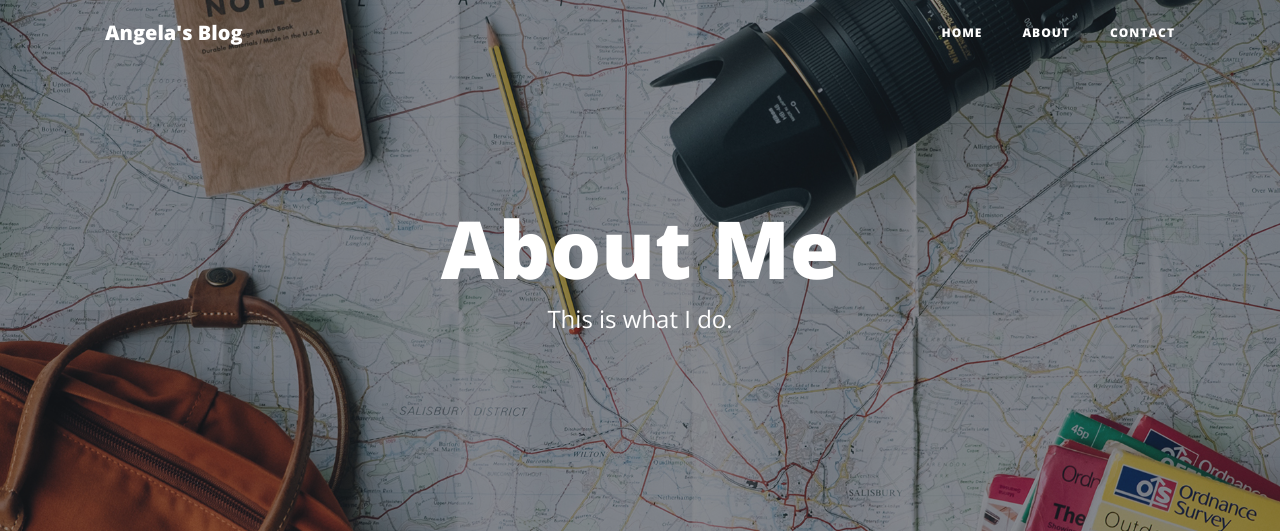
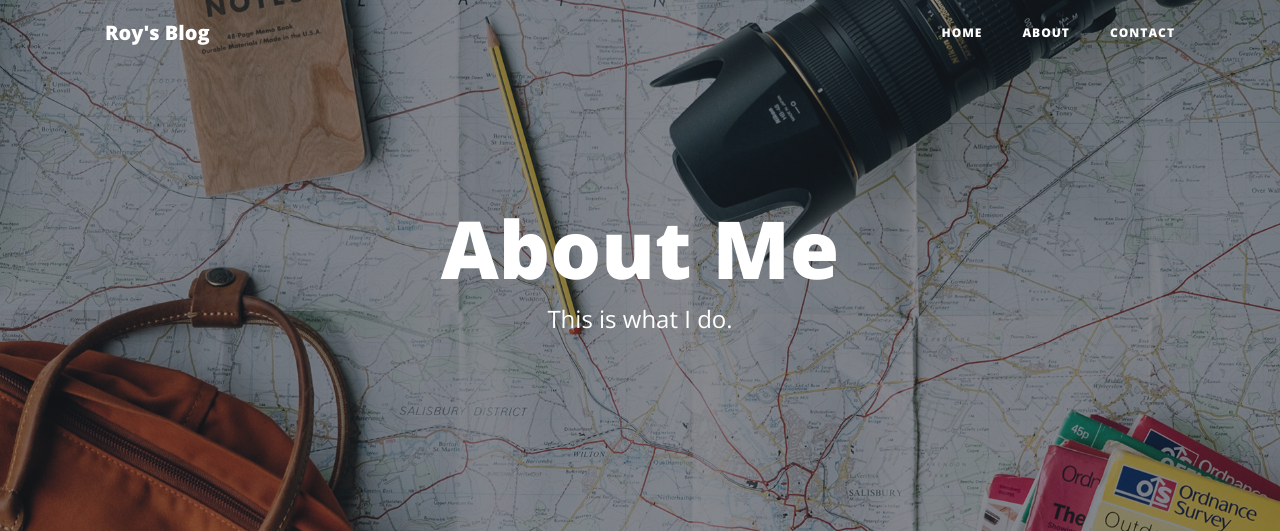
Before and after one commit to TRL242/Blog_api, a Flask app: page /about in a window 1280 px wide. Shown: the top 531 px of the page. Run offline with Flask 2, Linux system fonts and the light colour scheme; some libraries are stand-ins or nearby versions.

Commit message:
template working perfectly

```diff
--- a/templates/header.html
+++ b/templates/header.html
@@ -26,7 +26,7 @@
   <!-- Navigation -->
   <nav class="navbar navbar-expand-lg navbar-light fixed-top" id="mainNav">
     <div class="container">
-      <a class="navbar-brand" href="/">Angela's Blog</a>
+      <a class="navbar-brand" href="/">Roy's Blog</a>
       <button class="navbar-toggler navbar-toggler-right" type="button" data-toggle="collapse" data-target="#navbarResponsive" aria-controls="navbarResponsive" aria-expanded="false" aria-label="Toggle navigation">
         Menu
         <i class="fas fa-bars"></i>
```
